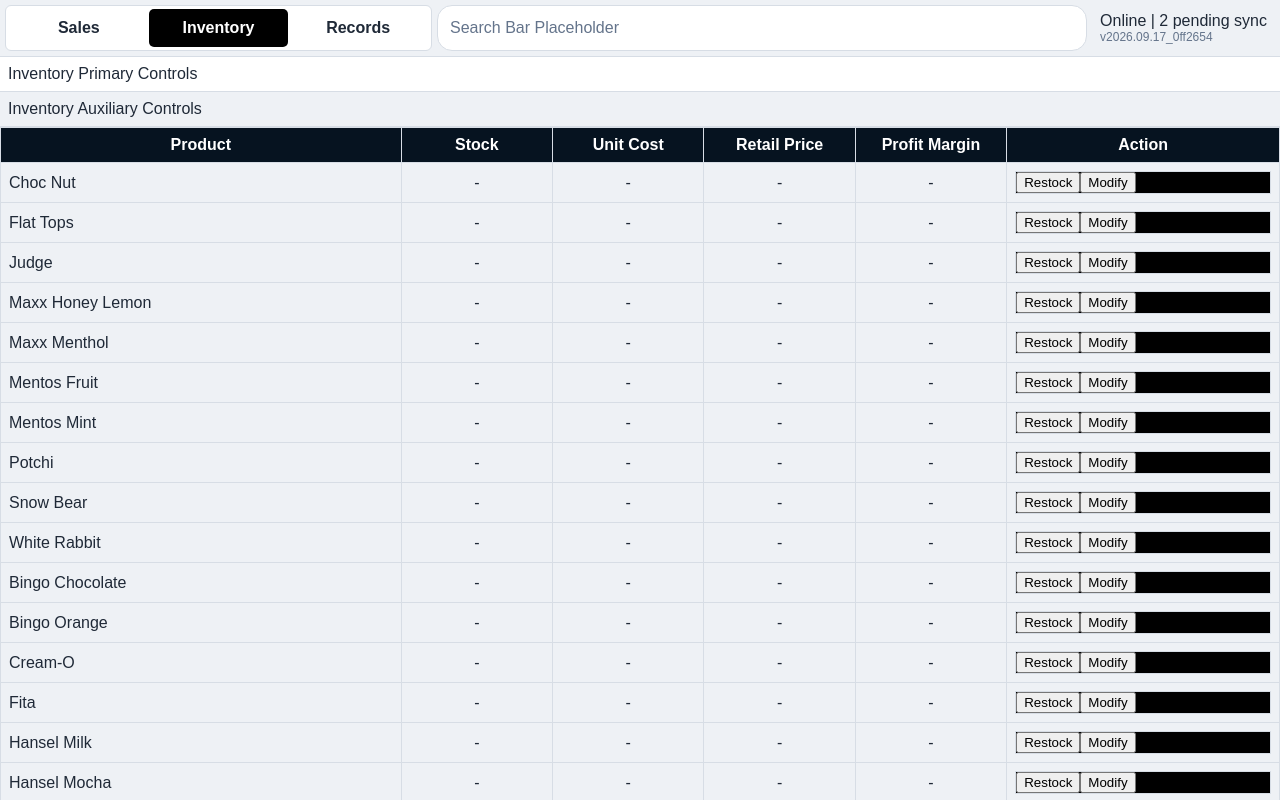
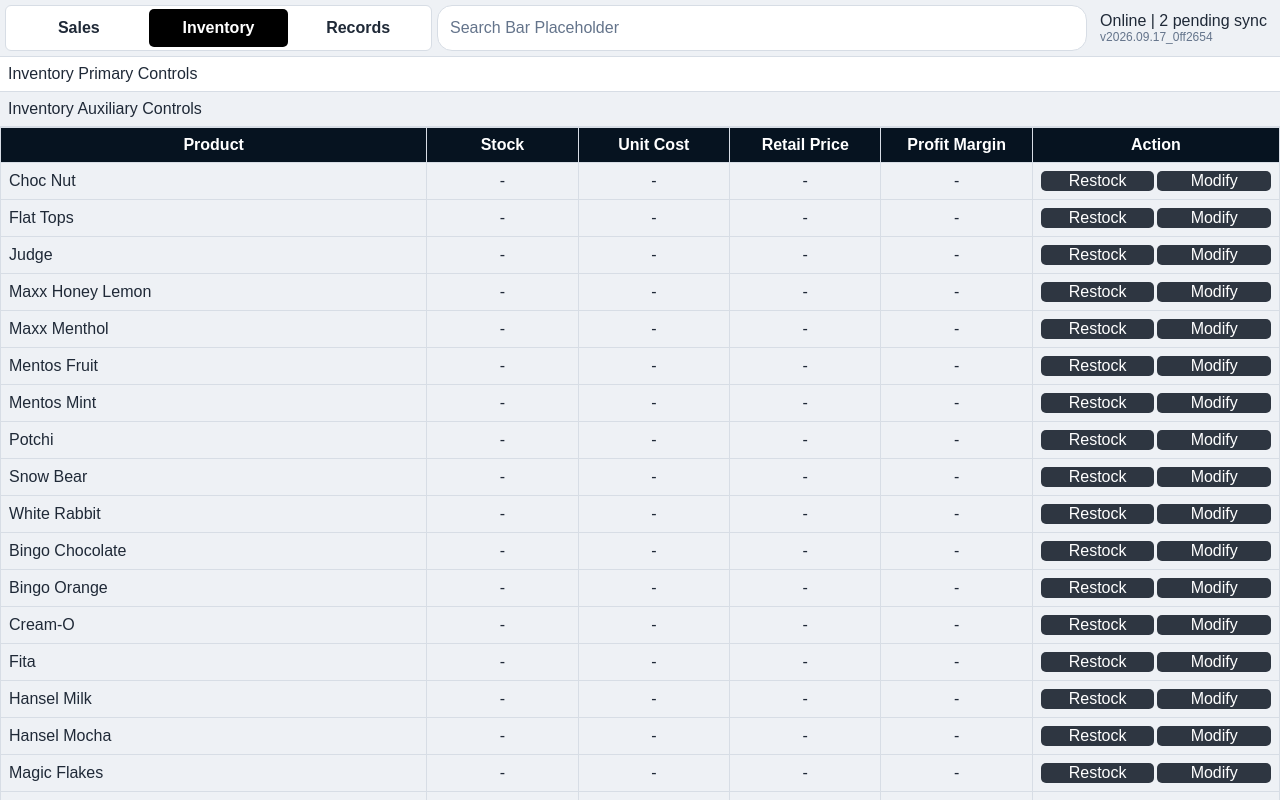
Before and after one commit to kentvillamora-dev/mini-store-pos-learning, a React (Vite) app: page / in a window 1280 px wide. Both pictures are taken after a click on the button "Inventory". Shown: the top 800 px of the page. Built offline with nearby package versions, Linux system fonts and the light colour scheme.

Commit message:
Separated Inventory Table as its own file

```diff
--- /dev/null
+++ b/src/features/inventory/InventoryTable.tsx
@@ -0,0 +1,40 @@
+import { defaultProducts } from './defaultProducts'
+
+function InventoryTable() {
+  return (
+    <div className='inventory-table-container'>
+      <table>
+        <thead>
+          <tr>
+            <th>Product</th>
+            <th>Stock</th>
+            <th>Unit Cost</th>
+            <th>Retail Price</th>
+            <th>Profit Margin</th>
+            <th>Action</th>
+            </tr>
+        </thead>
+
+        <tbody>
+          {defaultProducts.map((product) => (
+            <tr key={product.name}>
+              <td>{product.name}</td>
+              <td>-</td>
+              <td>-</td>
+              <td>-</td>
+              <td>-</td>
+              <td>
+                <div className='inventory-action-buttons'>
+                  <button>Restock</button>
+                  <button>Modify</button>
+                </div>
+              </td>
+            </tr>
+          ))}
+        </tbody>
+      </table>
+    </div>
+  )
+}
+
+export default InventoryTable
--- a/src/features/inventory/InventoryView.css
+++ b/src/features/inventory/InventoryView.css
@@ -17,11 +17,11 @@
 }
 
 th:first-child {
-    width: 30%;
+  width: 32%;
 }
 
 th:last-child {
-    width: 20%;
+  width: 18%;
 }
 
 td {
@@ -35,7 +35,16 @@
 
 .inventory-action-buttons {
   display: flex;
-  background: var(--color-accent);
+  gap:3px;
+}
+
+.inventory-action-buttons > button {
+  flex: 1;
+
+  border: 0;
+  border-radius: 5px;
+  background: var(--color-button);
   color: var(--color-accent-contrast);
-  border: 1px solid var(--color-border);
+  font: inherit;
+  cursor: pointer;
 }
--- a/src/features/inventory/InventoryView.tsx
+++ b/src/features/inventory/InventoryView.tsx
@@ -1,5 +1,5 @@
 import './InventoryView.css'
-import { defaultProducts } from './defaultProducts'
+import InventoryTable from './InventoryTable'
 
 function InventoryView() {
   return (
@@ -13,40 +13,7 @@
       </div>
 
       <section>
-        <table>
-          <thead>
-            <tr>
-              <th>Product</th>
-              <th>Stock</th>
-              <th>Unit Cost</th>
-              <th>Retail Price</th>
-              <th>Profit Margin</th>
-              <th>Action</th>
-            </tr>
-          </thead>
-
-          <tbody>
-            {defaultProducts.map((product) => (
-              <tr key={product.name}>
-                <td>{product.name}</td>
-                <td>-</td>
-                <td>-</td>
-                <td>-</td>
-                <td>-</td>
-                <td>
-                  <div className='inventory-action-buttons'>
-                    <button>Restock</button>
-                    <button>Modify</button>
-                  </div>
-                </td>
-              </tr>
-            )
-
-            )
-
-            }
-          </tbody>
-        </table>
+        <InventoryTable />
       </section>
     </>
   )
--- a/src/index.css
+++ b/src/index.css
@@ -8,6 +8,7 @@
   --color-accent: #000000;
   --color-accent-contrast: #ffffff;
   --color-header: #061320;
+  --color-button: #2e3641;
 
   /* Text */
   --color-text: #1f2937;
```
